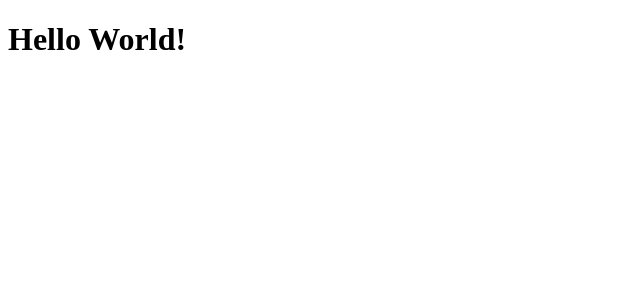
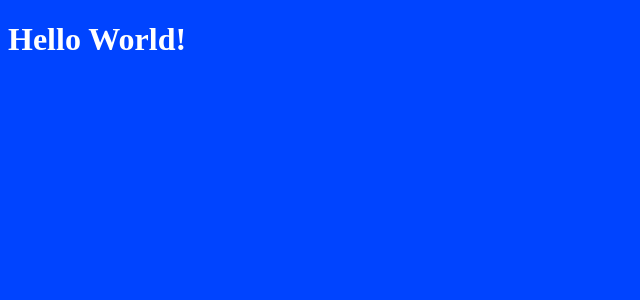
Before and after one commit to BhavikSheth/game-of-life-react, a React app: page / in a window 1280 px wide. Shown: the top 300 px of the page, without its empty margins (0-640 px from the left). Built offline with nearby package versions, Linux system fonts and the light colour scheme; the HTML template or start-up script is replaced by a standard one.

Commit message:
add .scss file and import into index.js

```diff
--- /dev/null
+++ b/src/App.scss
@@ -0,0 +1,18 @@
+$navy: #0044ff;
+$primary-color: #fff;
+
+body {
+  background-color: $navy;
+}
+
+h1 {
+  color: $primary-color;
+}
+
+h2 {
+  color: $primary-color;
+}
+
+h3 {
+  color: $primary-color;
+}
--- a/src/index.js
+++ b/src/index.js
@@ -1,6 +1,7 @@
 import React from 'react';
 import ReactDOM from 'react-dom';
 import App from './App';
+import './App.scss';
 
 const render = (Component) => {
   ReactDOM.render(
```
